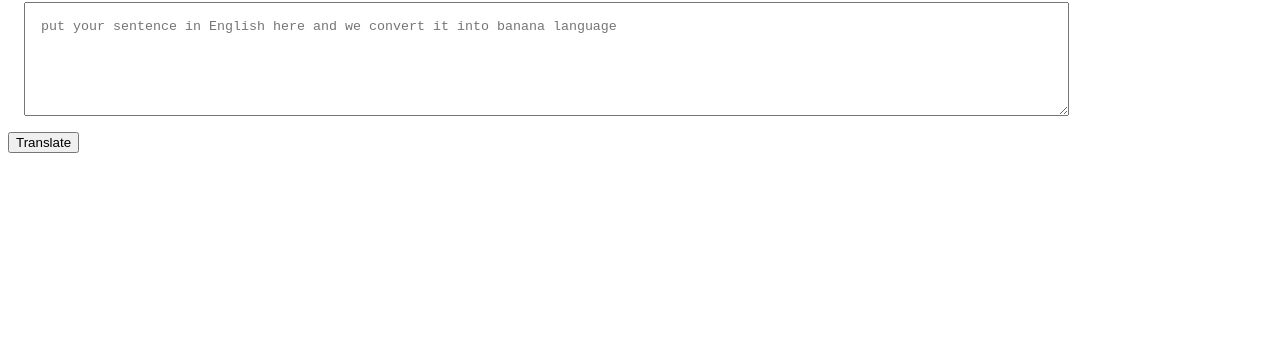
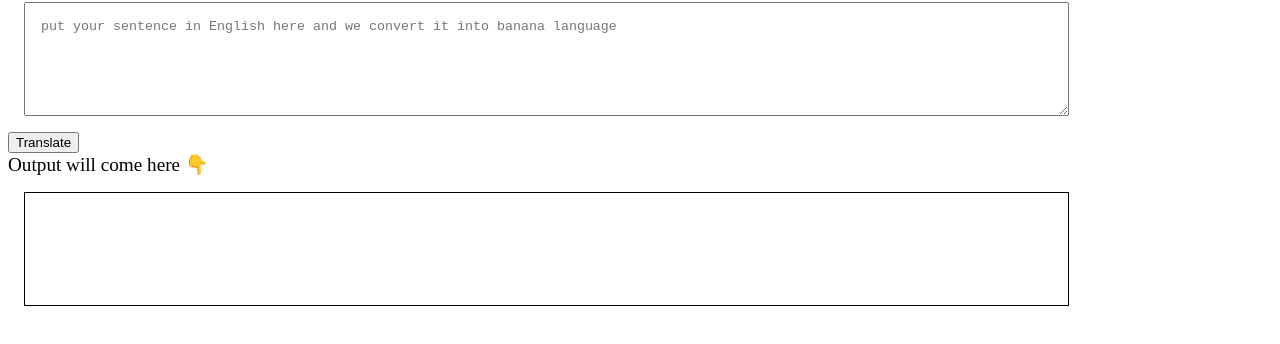
Before and after one commit to shoaibansari5398/markSix, a plain HTML site: page index.html in a window 1280 px wide. Shown: the part 78-422 px from the top of the page. Drawn offline with Linux system fonts and the light colour scheme.

Commit message:
input output processing

```diff
--- a/app.js
+++ b/app.js
@@ -1,9 +1,9 @@
 var btnTranslate = document.querySelector("#btn-translate");
 var txtInput = document.querySelector("#txt-input");
+var outputDiv = document.querySelector("#output");
 
 function clickEventHandler(){
-    console.log("clicked");
-    console.log("Input:",txtInput.value);
+    outputDiv.innerHTML = txtInput.value;
 }
 
 btnTranslate.addEventListener("click",clickEventHandler);
--- a/index.html
+++ b/index.html
@@ -13,12 +13,21 @@
             margin: 1rem;
             padding: 1rem;
         }
+        #output{
+            border: 1px solid black;
+            height: 10vh;
+            width: 80%;
+            margin: 1rem;
+            padding: 1rem;
+        }
     </style>
 </head>
 <body>
     <h1>Talk Banana</h1>
     <textarea id = "txt-input"placeholder="put your sentence in English here and we convert it into banana language"></textarea>
     <button id="btn-translate">Translate</button>
+    <div style="font-size: larger;">Output will come here 👇</div>
+    <div id="output"></div>
     <script src="app.js" text="text/javascript"></script>
 </body>
 </html>
```
